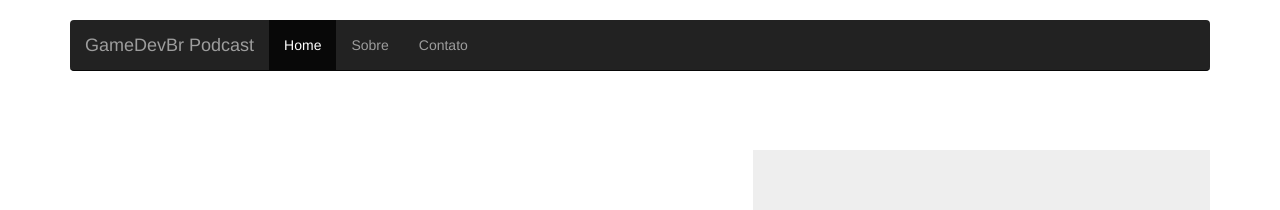
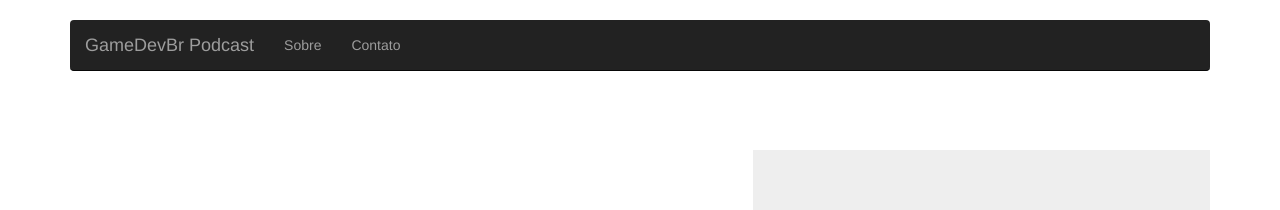
Before and after one commit to gamedevbr-podcast/gamedevbr-podcast.github.io, a Jekyll site: the page built from index.html, in a window 1280 px wide. Shown: the top 210 px of the page. Built offline with Jekyll 4.4.1, drawn with Linux system fonts in a browser that asks for light colours; the list of posts is cut into pages by our own code.

Commit message:
Removed home link

```diff
--- a/_includes/menu.html
+++ b/_includes/menu.html
@@ -17,7 +17,6 @@
           </div>
           <div id="navbar" class="navbar-collapse collapse">
             <ul class="nav navbar-nav">
-              <li class="{% if page.url == '/' %}active{% endif %}"><a href="{{ site.baseUrl }}">Home</a></li>
               <li class="{% if page.url contains '/sobre' %}active{% endif %}"><a href="{{ site.baseUrl }}/sobre">Sobre</a></li>
               <li class="{% if page.url contains '/contato' %}active{% endif %}"><a href="{{ site.baseUrl }}/contato">Contato</a></li>
             </ul>
```
